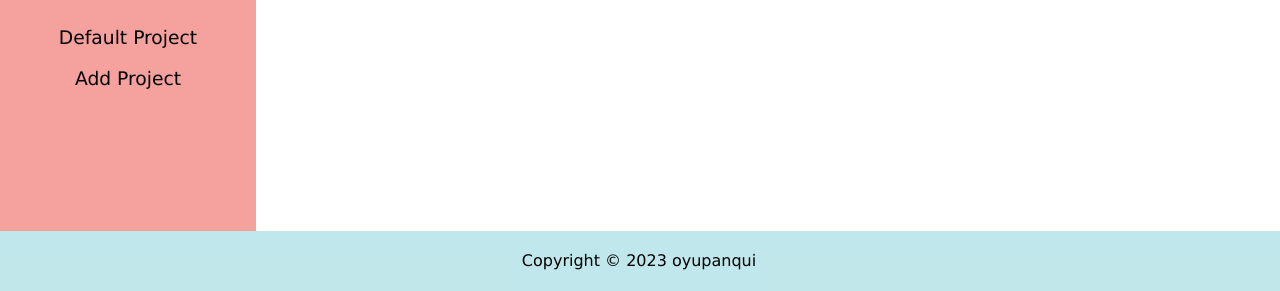
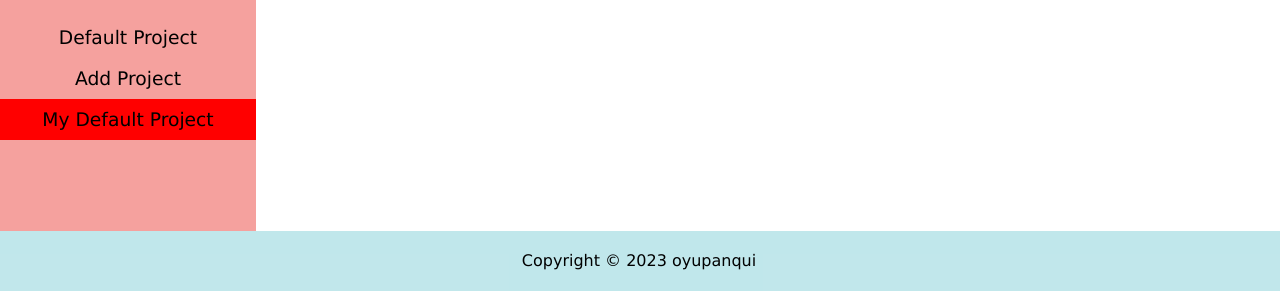
Before and after one commit to oyupanqui/TOP-Todo-List, a website built with webpack: page dist/index.html in a window 1280 px wide. Shown: the part 509-800 px from the top of the page. Built offline with nearby package versions, Linux system fonts and the light colour scheme; some icons are missing; files whose address does not match are found by name.

Commit message:
added functionality to add project from localstorage

```diff
--- a/src/initialize.js
+++ b/src/initialize.js
@@ -2,7 +2,7 @@ import updateClock from './date'
 import loadHome from './home'
 import showNav from './showNav'
 import resetContent from './reset'
-import checkStorage from './projects'
+import { checkStorage, addProjectsNav } from './projects'
 
 function initialize() {
     updateClock()
@@ -10,6 +10,7 @@ function initialize() {
     resetContent()
     loadHome()
     checkStorage()
+    addProjectsNav()
 }
 
 export default initialize
--- a/src/projects.js
+++ b/src/projects.js
@@ -5,7 +5,7 @@ function Project (title, color) {
     this.color = color
 }
 
-function checkStorage () {
+export function checkStorage () {
     if (localStorage.length === 0) {
         myProjects.push(new Project("My Default Project", "#ff0000"))
         localStorage.setItem("project", JSON.stringify(myProjects))
@@ -13,4 +13,22 @@ function checkStorage () {
     return localStorage
 }
 
-export default checkStorage
+export function addProjectsNav () {
+    console.log(localStorage)
+    const projectsArray = JSON.parse(localStorage.getItem("project"))
+    const projectsNav = document.getElementById("projects-nav").parentNode
+    console.log(projectsArray)
+    console.log(projectsNav)
+    projectsArray.forEach(function (p) {
+        const listElem = document.createElement("li")
+        projectsNav.appendChild(listElem)
+
+        const projElem = document.createElement("h3")
+        projElem.classList.add("btn-nav")
+        projElem.textContent = p.title
+        projElem.style.backgroundColor = p.color
+        listElem.appendChild(projElem)
+    })
+    console.log("done")
+    return projectsArray
+}
```
Also changed, not shown: dist/index.html, dist/main.js.
